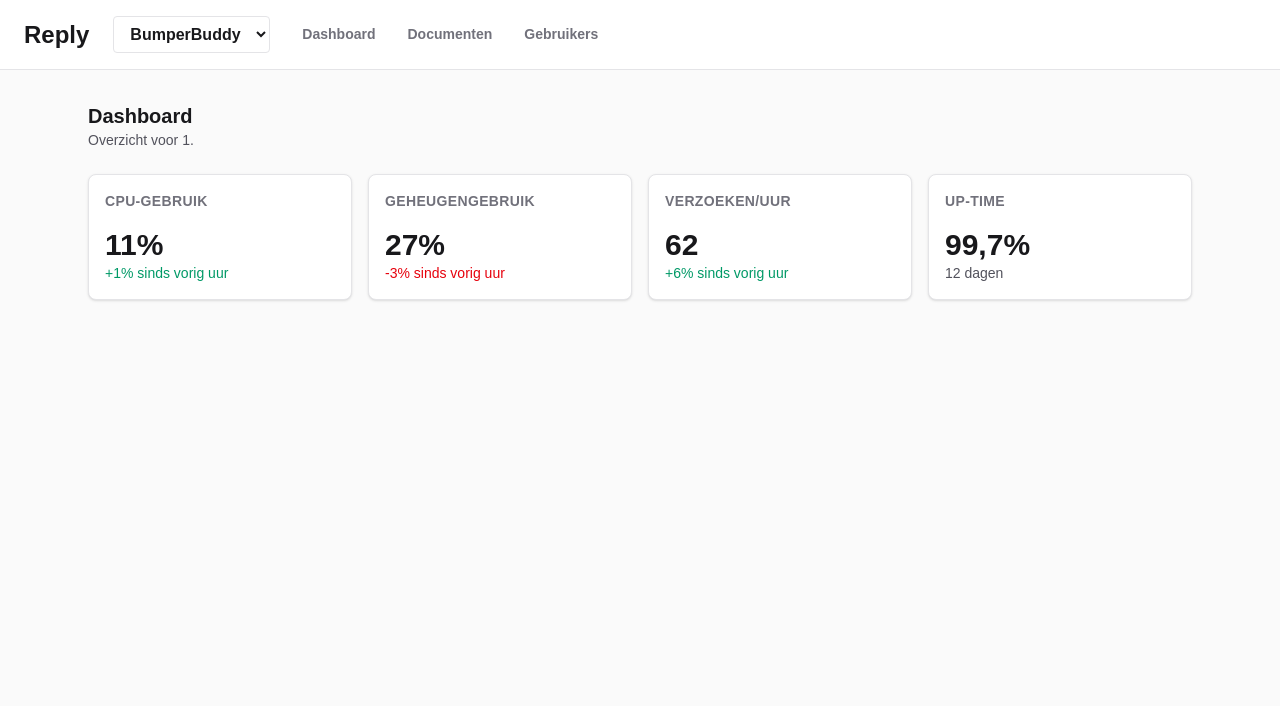
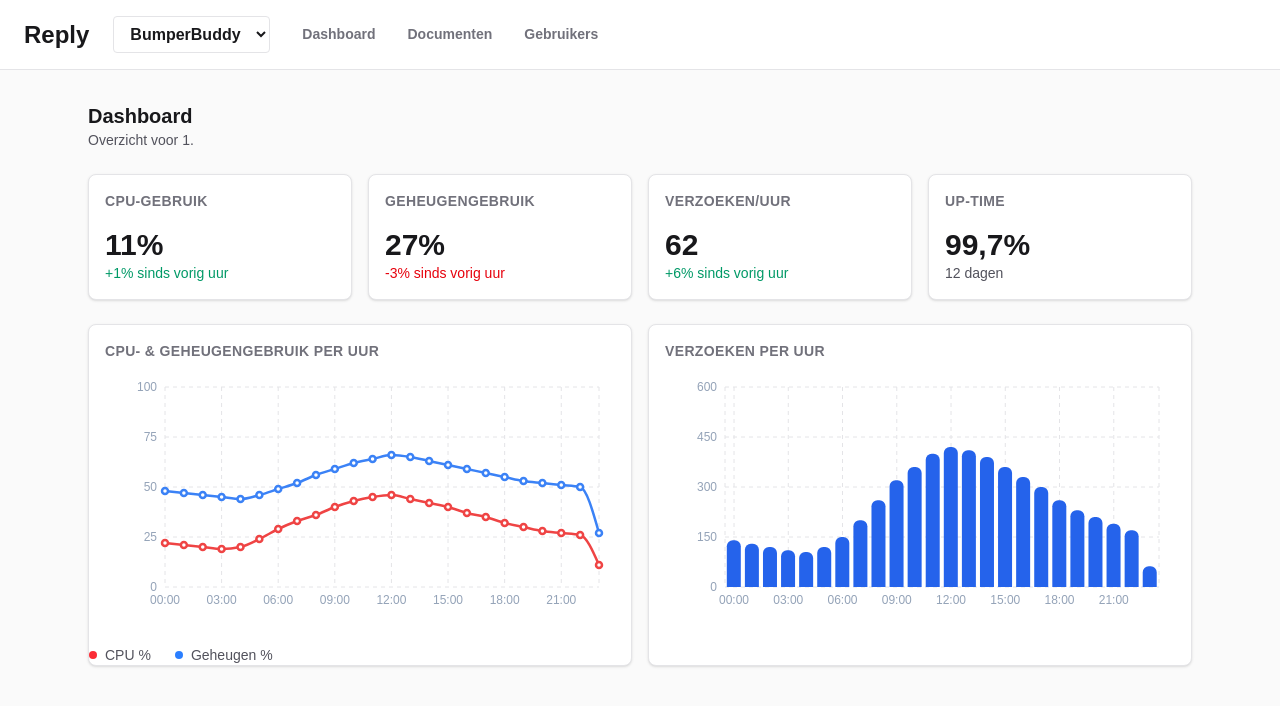
Before and after one commit to Jake-WARP/reply-portal, a Next.js app: page /1/dashboard in a window 1280 px wide. Shown: the top 706 px of the page. Built offline with nearby package versions, Linux system fonts and the light colour scheme.

Commit message:
FEAT: added cpu- en geheugengebruik per uur graph and verzoeken per uur graph for both agents

```diff
--- a/app/[agentId]/dashboard/page.tsx
+++ b/app/[agentId]/dashboard/page.tsx
@@ -4,8 +4,11 @@ import {
   CardHeader,
   CardTitle,
 } from "@/components/ui/card";
+import DashboardCharts from "@/components/dashboard-charts";
 import {
   dashboardDataByAgent,
+  dashboardChartsByAgent,
+  fallbackDashboardCharts,
   fallbackDashboardMetrics,
 } from "@/data/dashboard";
 
@@ -21,9 +24,37 @@ const deltaToneStyles = {
   neutral: "text-zinc-600",
 } as const;
 
+function metricValueNumber(value: string) {
+  const normalized = value.replace(",", ".").replace(/[^\d.]/g, "");
+  const parsed = Number.parseFloat(normalized);
+  return Number.isFinite(parsed) ? parsed : 0;
+}
+
 export default async function DashboardPage({ params }: PageProps) {
   const { agentId } = await params;
   const metrics = dashboardDataByAgent[agentId] ?? fallbackDashboardMetrics;
+  const charts = dashboardChartsByAgent[agentId] ?? fallbackDashboardCharts;
+  const metricMap = Object.fromEntries(
+    metrics.map((metric) => [metric.id, metricValueNumber(metric.value)])
+  );
+  const alignedCharts = {
+    ...charts,
+    cpu: [...charts.cpu],
+    memory: [...charts.memory],
+    requests: [...charts.requests],
+  };
+  if (alignedCharts.cpu.length > 0) {
+    alignedCharts.cpu[alignedCharts.cpu.length - 1] =
+      metricMap.cpu ?? alignedCharts.cpu[alignedCharts.cpu.length - 1];
+  }
+  if (alignedCharts.memory.length > 0) {
+    alignedCharts.memory[alignedCharts.memory.length - 1] =
+      metricMap.memory ?? alignedCharts.memory[alignedCharts.memory.length - 1];
+  }
+  if (alignedCharts.requests.length > 0) {
+    alignedCharts.requests[alignedCharts.requests.length - 1] =
+      metricMap.requests ?? alignedCharts.requests[alignedCharts.requests.length - 1];
+  }
 
   return (
     <section className="space-y-6 text-zinc-900">
@@ -54,6 +85,7 @@ export default async function DashboardPage({ params }: PageProps) {
           </Card>
         ))}
       </div>
+      <DashboardCharts charts={alignedCharts} />
     </section>
   );
 }
--- /dev/null
+++ b/components/dashboard-charts.tsx
@@ -0,0 +1,128 @@
+"use client";
+
+import {
+  Bar,
+  BarChart,
+  CartesianGrid,
+  Line,
+  LineChart,
+  ResponsiveContainer,
+  Tooltip,
+  XAxis,
+  YAxis,
+} from "recharts";
+
+import { Card, CardContent, CardHeader, CardTitle } from "@/components/ui/card";
+import type { DashboardCharts } from "@/data/dashboard";
+
+type DashboardChartsProps = {
+  charts: DashboardCharts;
+};
+
+function formatTooltipValue(value: number) {
+  return value.toString();
+}
+
+export default function DashboardCharts({ charts }: DashboardChartsProps) {
+  const chartData = charts.hours.map((hour, index) => ({
+    hour,
+    cpu: charts.cpu[index],
+    memory: charts.memory[index],
+    requests: charts.requests[index],
+  }));
+
+  return (
+    <div className="grid gap-4 lg:grid-cols-2">
+      <Card>
+        <CardHeader>
+          <CardTitle>CPU- & geheugengebruik per uur</CardTitle>
+        </CardHeader>
+        <CardContent className="h-64">
+          <ResponsiveContainer width="100%" height="100%">
+            <LineChart data={chartData} margin={{ top: 10, right: 16, left: 0, bottom: 0 }}>
+              <CartesianGrid strokeDasharray="4 4" stroke="#e4e4e7" />
+              <XAxis
+                dataKey="hour"
+                interval={2}
+                tickLine={false}
+                axisLine={false}
+                tick={{ fill: "#94a3b8", fontSize: 12 }}
+              />
+              <YAxis
+                domain={[0, 100]}
+                tickLine={false}
+                axisLine={false}
+                tick={{ fill: "#94a3b8", fontSize: 12 }}
+              />
+              <Tooltip
+                formatter={formatTooltipValue}
+                contentStyle={{
+                  borderRadius: "8px",
+                  borderColor: "#e4e4e7",
+                  fontSize: "12px",
+                }}
+              />
+              <Line
+                type="monotone"
+                dataKey="cpu"
+                stroke="#ef4444"
+                strokeWidth={2.5}
+                dot={{ r: 3 }}
+              />
+              <Line
+                type="monotone"
+                dataKey="memory"
+                stroke="#3b82f6"
+                strokeWidth={2.5}
+                dot={{ r: 3 }}
+              />
+            </LineChart>
+          </ResponsiveContainer>
+        </CardContent>
+        <div className="mt-3 flex items-center gap-6 text-sm text-zinc-600">
+            <span className="inline-flex items-center gap-2">
+              <span className="h-2 w-2 rounded-full bg-red-500" />
+              CPU %
+            </span>
+            <span className="inline-flex items-center gap-2">
+              <span className="h-2 w-2 rounded-full bg-blue-500" />
+              Geheugen %
+            </span>
+          </div>
+      </Card>
+      <Card>
+        <CardHeader>
+          <CardTitle>Verzoeken per uur</CardTitle>
+        </CardHeader>
+        <CardContent className="h-64">
+          <ResponsiveContainer width="100%" height="100%">
+            <BarChart data={chartData} margin={{ top: 10, right: 16, left: 0, bottom: 0 }}>
+              <CartesianGrid strokeDasharray="4 4" stroke="#e4e4e7" />
+              <XAxis
+                dataKey="hour"
+                interval={2}
+                tickLine={false}
+                axisLine={false}
+                tick={{ fill: "#94a3b8", fontSize: 12 }}
+              />
+              <YAxis
+                tickLine={false}
+                axisLine={false}
+                tick={{ fill: "#94a3b8", fontSize: 12 }}
+              />
+              <Tooltip
+                formatter={formatTooltipValue}
+                contentStyle={{
+                  borderRadius: "8px",
+                  borderColor: "#e4e4e7",
+                  fontSize: "12px",
+                }}
+              />
+              <Bar dataKey="requests" fill="#2563eb" radius={[6, 6, 0, 0]} />
+            </BarChart>
+          </ResponsiveContainer>
+        </CardContent>
+      </Card>
+    </div>
+  );
+}
--- a/data/dashboard.ts
+++ b/data/dashboard.ts
@@ -4,6 +4,13 @@ export type DashboardMetric = {
   value: string;
   delta?: string;
   deltaTone?: "up" | "down" | "neutral";
+};
+
+export type DashboardCharts = {
+  hours: string[];
+  cpu: number[];
+  memory: number[];
+  requests: number[];
 };
 
 export const dashboardDataByAgent: Record<string, DashboardMetric[]> = {
@@ -69,6 +76,71 @@ export const dashboardDataByAgent: Record<string, DashboardMetric[]> = {
   ],
 };
 
+export const dashboardChartsByAgent: Record<string, DashboardCharts> = {
+  bumperbuddy: {
+    hours: [
+      "00:00",
+      "01:00",
+      "02:00",
+      "03:00",
+      "04:00",
+      "05:00",
+      "06:00",
+      "07:00",
+      "08:00",
+      "09:00",
+      "10:00",
+      "11:00",
+      "12:00",
+      "13:00",
+      "14:00",
+      "15:00",
+      "16:00",
+      "17:00",
+      "18:00",
+      "19:00",
+      "20:00",
+      "21:00",
+      "22:00",
+      "23:00",
+    ],
+    cpu: [35, 33, 30, 28, 31, 40, 52, 61, 68, 72, 75, 78, 76, 71, 69, 73, 77, 70, 58, 49, 44, 41, 38, 36],
+    memory: [52, 51, 49, 47, 46, 50, 55, 60, 66, 70, 73, 76, 78, 77, 75, 76, 78, 72, 66, 62, 60, 58, 57, 56],
+    requests: [210, 190, 160, 130, 120, 140, 180, 260, 340, 410, 460, 520, 560, 540, 530, 510, 480, 420, 360, 310, 280, 260, 240, 220],
+  },
+  fietsfix: {
+    hours: [
+      "00:00",
+      "01:00",
+      "02:00",
+      "03:00",
+      "04:00",
+      "05:00",
+      "06:00",
+      "07:00",
+      "08:00",
+      "09:00",
+      "10:00",
+      "11:00",
+      "12:00",
+      "13:00",
+      "14:00",
+      "15:00",
+      "16:00",
+      "17:00",
+      "18:00",
+      "19:00",
+      "20:00",
+      "21:00",
+      "22:00",
+      "23:00",
+    ],
+    cpu: [24, 22, 20, 19, 21, 26, 30, 34, 38, 41, 44, 46, 45, 43, 41, 39, 36, 33, 30, 28, 27, 26, 25, 24],
+    memory: [46, 45, 44, 42, 41, 43, 46, 50, 54, 57, 60, 63, 65, 64, 62, 61, 59, 57, 55, 53, 52, 51, 50, 49],
+    requests: [120, 110, 95, 85, 80, 90, 120, 170, 230, 280, 320, 360, 380, 370, 360, 330, 300, 260, 220, 190, 170, 150, 140, 130],
+  },
+};
+
 export const fallbackDashboardMetrics: DashboardMetric[] = [
   {
     id: "cpu",
@@ -99,3 +171,35 @@ export const fallbackDashboardMetrics: DashboardMetric[] = [
     deltaTone: "neutral",
   },
 ];
+
+export const fallbackDashboardCharts: DashboardCharts = {
+  hours: [
+    "00:00",
+    "01:00",
+    "02:00",
+    "03:00",
+    "04:00",
+    "05:00",
+    "06:00",
+    "07:00",
+    "08:00",
+    "09:00",
+    "10:00",
+    "11:00",
+    "12:00",
+    "13:00",
+    "14:00",
+    "15:00",
+    "16:00",
+    "17:00",
+    "18:00",
+    "19:00",
+    "20:00",
+    "21:00",
+    "22:00",
+    "23:00",
+  ],
+  cpu: [22, 21, 20, 19, 20, 24, 29, 33, 36, 40, 43, 45, 46, 44, 42, 40, 37, 35, 32, 30, 28, 27, 26, 25],
+  memory: [48, 47, 46, 45, 44, 46, 49, 52, 56, 59, 62, 64, 66, 65, 63, 61, 59, 57, 55, 53, 52, 51, 50, 49],
+  requests: [140, 130, 120, 110, 105, 120, 150, 200, 260, 320, 360, 400, 420, 410, 390, 360, 330, 300, 260, 230, 210, 190, 170, 160],
+};
--- a/package.json
+++ b/package.json
@@ -11,7 +11,8 @@
   "dependencies": {
     "next": "16.0.10",
     "react": "19.2.1",
-    "react-dom": "19.2.1"
+    "react-dom": "19.2.1",
+    "recharts": "^2.15.4"
   },
   "devDependencies": {
     "@tailwindcss/postcss": "^4",
```
Also changed, not shown: 1 other file (tests, documents, lock files or other folders).
